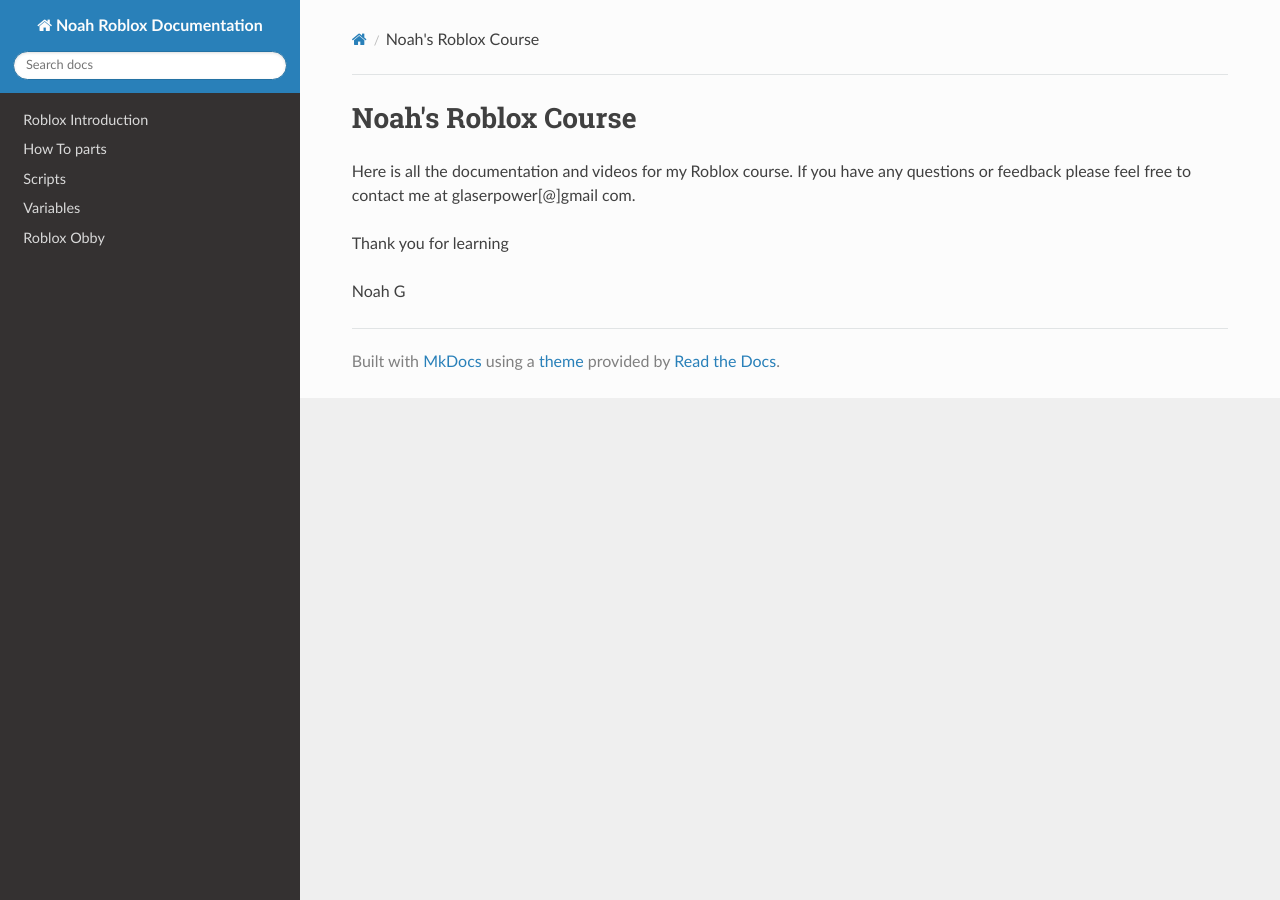
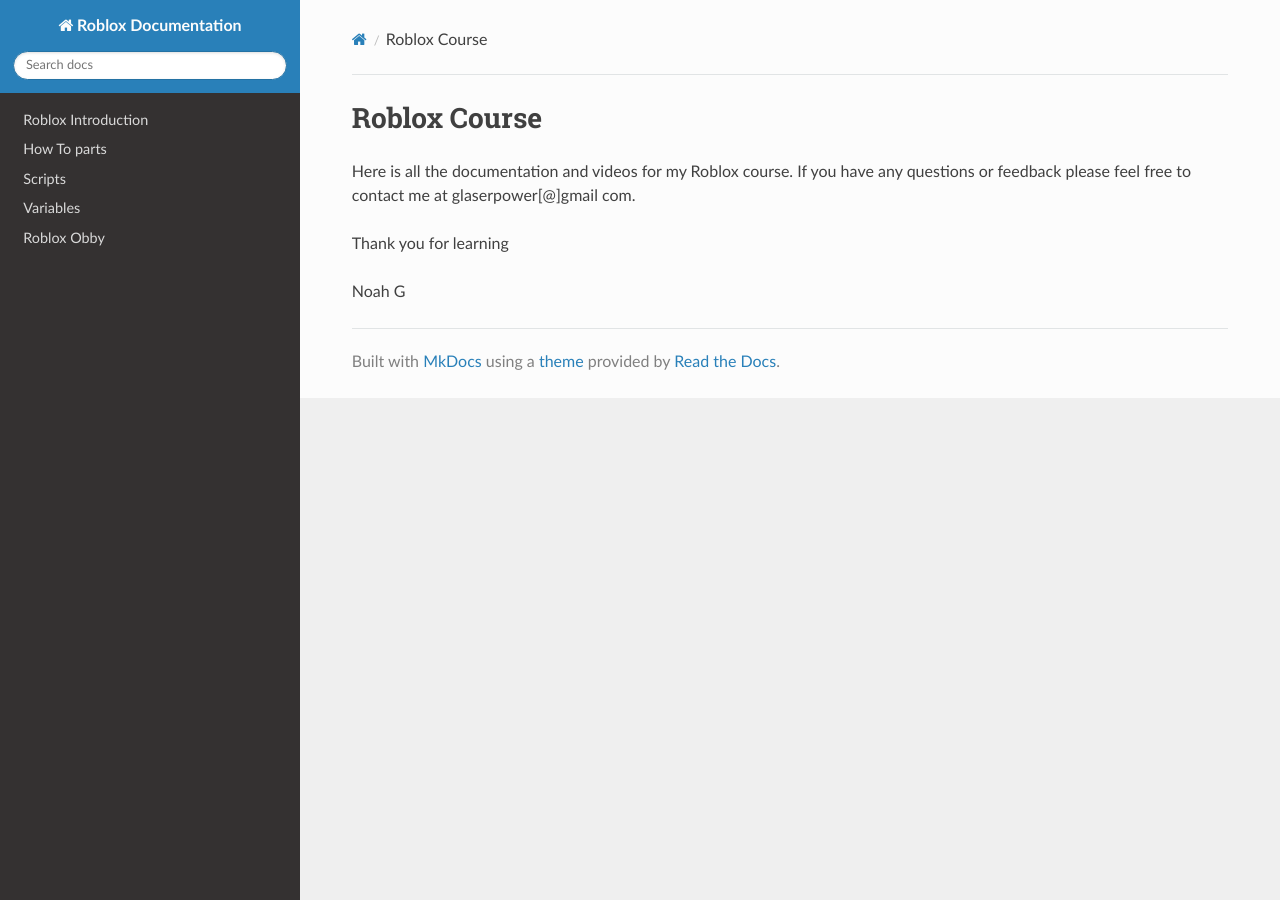
Before and after one commit to phptuts/roblox-docs, an MkDocs documentation site: the page built from docs/index.md, in a window 1280 px wide. Built offline with MkDocs 1.6.1, drawn with Linux system fonts in a browser that asks for light colours; nearby versions of some CDN libraries.

Commit message:
Changed the docs a bit

```diff
--- a/docs/index.md
+++ b/docs/index.md
@@ -1,4 +1,4 @@
-# Noah's Roblox Course
+# Roblox Course
 
 Here is all the documentation and videos for my Roblox course.  If you have any questions or feedback please feel free to contact me at glaserpower[@]gmail com.
 
--- a/mkdocs.yml
+++ b/mkdocs.yml
@@ -1,4 +1,4 @@
-site_name: Noah Roblox Documentation
+site_name: Roblox Documentation
 nav:
     - Roblox Introduction: introduction.md
     - How To parts: part.md
```
